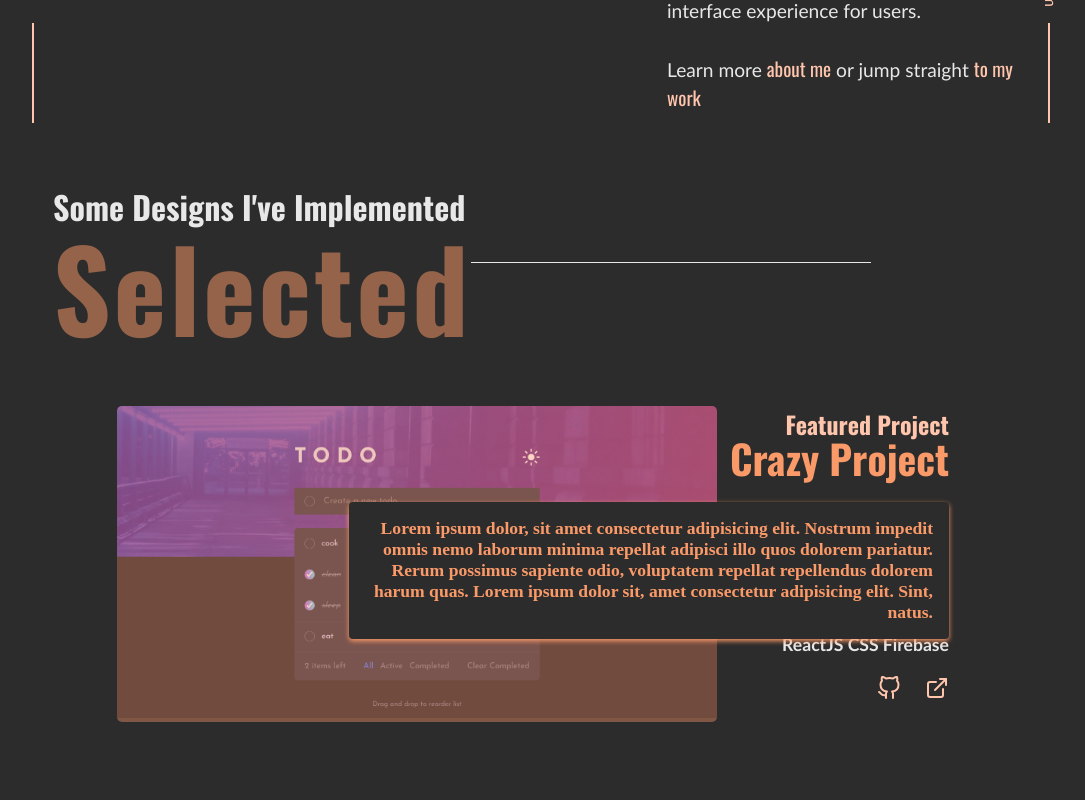
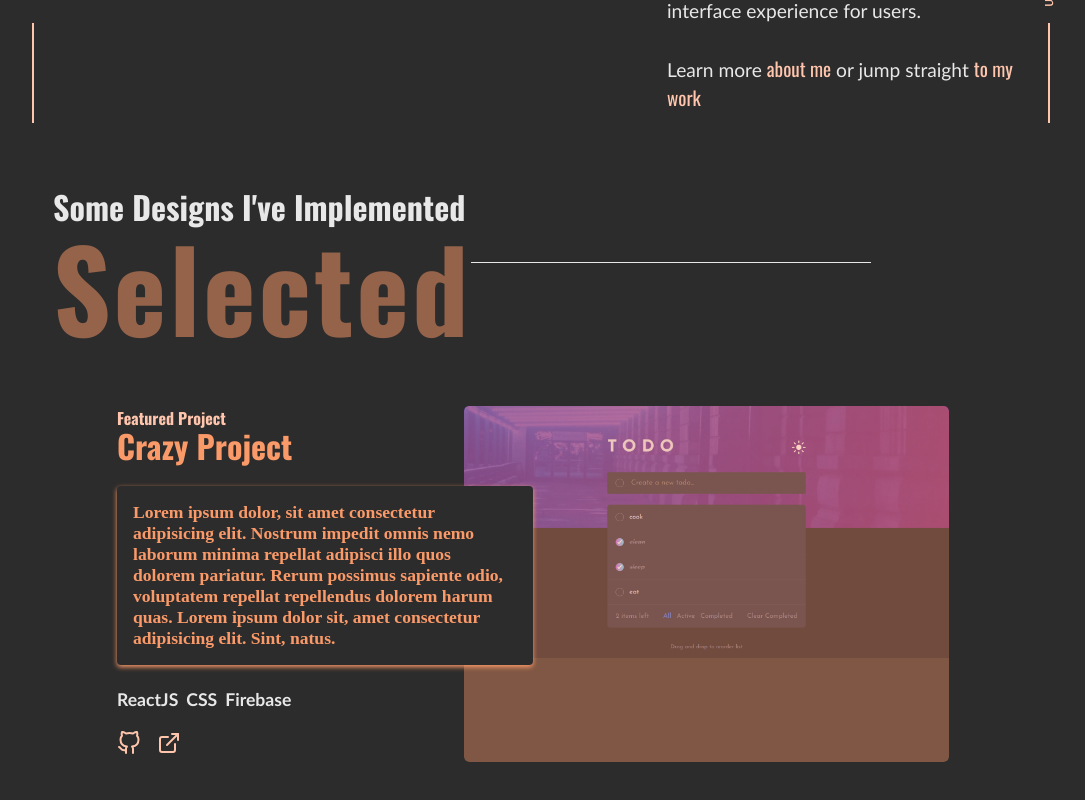
Before and after one commit to Oluwajuwonomoyele/my-portfolio, a JavaScript app: page / in a window 1280 px wide. Shown: the part 677-1477 px from the top of the page, without its empty margins (107-1192 px from the left). Built offline with nearby package versions, Linux system fonts and the light colour scheme; the HTML template or start-up script is replaced by a standard one.

Commit message:
update projects section

```diff
--- a/src/components/ProjectDesign/Design.styles.js
+++ b/src/components/ProjectDesign/Design.styles.js
@@ -2,69 +2,90 @@ import styled from "styled-components";
 
 export const ProjectDesignSection = styled.div`
     padding: 4rem;
-    display: flex;
-    justify-content: space-between;
+    display: grid;
+    grid-template-columns: repeat(12, 1fr);
+    align-items: stretch;
 `
 export const ImgDiv = styled.div`
     position: relative;
     cursor: pointer;
     border-radius: 5px;
     overflow: hidden;
+    grid-area: ${({imgStart}) => imgStart ? '1 / 1 / -1 / 8' : '1 / 6 / -1 / 13'};
+    z-index: 3;
 
     &::after {
         content: '';
         position: absolute;
+        width: 100%;
+        height: 100%;
         inset: 0;
         background-color: ${props => props.theme.colors.primary2};
-        width: 100%;
-        height: 100%;
         opacity: 0.4;
         transition: all 0.4s ease-out;
+        border-radius: 5px;
+        overflow: hidden;
     }
     &:hover::after {
         background-color: transparent;
     }
     img {
-        width: 600px;
+        width: 100%;
+        vertical-align: middle;
     }
 `
 export const ContentDiv = styled.div`
-    text-align: right;
+    text-align: ${({imgStart}) => imgStart ? 'right': 'left'};
     display: flex;
     flex-direction: column;
-    gap: 1rem;
+    align-items: ${({imgStart}) => imgStart ? 'end': 'start'};
+    gap: 1.5rem;
+    grid-area: ${({imgStart}) => imgStart ? '1 / 7 / -1 / 13': '1 / 1 / -1 / 7'};
     position: relative;
 
     h1 {
-        font-size: 1.5rem;
+        font-size: 1rem;
         color: ${props => props.theme.colors.primary};
     }
     h2 {
-        font-size: 2.5rem;
+        font-size: 2rem;
         line-height: 2rem;
         color: ${props => props.theme.colors.primary2};
     }
 `
 export const Desc = styled.div`
-    position: absolute;
-    margin-top: 6rem;
-    width: 600px;
     padding: 1rem;
     border-radius: 4px;
     background-color: ${props => props.theme.colors.secondary};;
     color: ${props => props.theme.colors.primary2};
-    right: 0;
     font-size: 1.1rem;
     font-weight: bold;
-    box-shadow: 0 2px 5px ${props => props.theme.colors.primary2};;
+    box-shadow: 0 2px 5px ${props => props.theme.colors.primary2};
+    z-index: 6;
 
+`
+export const LLDiv = styled.div`
+    display: flex;
+    flex-direction: column;
+    gap: 1rem;
+    text-align: right;
+`
+export const Lang = styled.div`
+    font-weight: bold;
+    font-size: 1.1rem;
+    color: ${props => props.theme.colors.white};
+    font-family: calibri;
+    display: flex;
+    justify-content: ${({imgStart}) => imgStart ? 'end': 'start'};
+    gap: 0.5rem;
 `
 export const Links = styled.div`
     display: flex;
-    justify-content: right;
+    justify-content: ${({imgStart}) => imgStart ? 'end' : 'start'};
     align-items: center;
-    gap: 1.5rem;
+    gap: 1rem;
     font-size: 1.5rem;
+    width: 100%;
 
     a {
         color: ${props => props.theme.colors.primary};
@@ -74,10 +95,3 @@ export const Links = styled.div`
         transition: all 0.4s ease-out;
     }
 `
-export const Lang = styled.div`
-    margin-top: 9rem;
-    font-weight: bold;
-    font-size: 1.1rem;
-    color: ${props => props.theme.colors.white};
-    font-family: calibri;
-`
--- a/src/components/ProjectDesign/index.js
+++ b/src/components/ProjectDesign/index.js
@@ -1,21 +1,22 @@
-import { ProjectDesignSection, ImgDiv, ContentDiv, Desc, Lang, Links } from './Design.styles';
+import { ProjectDesignSection, ImgDiv, ContentDiv, Desc, LLDiv, Lang, Links } from './Design.styles';
 import { FiGithub, FiExternalLink } from 'react-icons/fi'
 import todo from '../../assets/Todo app.png'
 
 const ProjectDesign = () => {
     return (
         <ProjectDesignSection>
-            <ImgDiv>
+            <ImgDiv imgStart={false}>
                 <img src={todo} />
             </ImgDiv>
-            <ContentDiv>
+            <ContentDiv imgStart={false}>
                 <div>
                     <h1>Featured Project</h1>
                     <h2>Crazy Project</h2>
                 </div>
                 <Desc>Lorem ipsum dolor, sit amet consectetur adipisicing elit. Nostrum impedit omnis nemo laborum minima repellat adipisci illo quos dolorem pariatur. Rerum possimus sapiente odio, voluptatem repellat repellendus dolorem harum quas. Lorem ipsum dolor sit, amet consectetur adipisicing elit. Sint, natus.</Desc>
-                <Lang>ReactJS CSS Firebase</Lang>
-                <Links>
+                <LLDiv>
+                    <Lang imgStart={false}><p>ReactJS</p> <p>CSS</p> <p>Firebase</p></Lang>
+                    <Links imgStart={false}>
                         <a href="#">
                             <FiGithub />
                         </a>
@@ -23,6 +24,7 @@ const ProjectDesign = () => {
                             <FiExternalLink />
                         </a>
                     </Links>
+                </LLDiv>
             </ContentDiv>
         </ProjectDesignSection>
     );
--- a/src/index.css
+++ b/src/index.css
@@ -1,4 +1,6 @@
-* {
+*,
+*::before,
+*::after {
     box-sizing: border-box;
     padding: 0;
     margin: 0;
```
Also changed, not shown: src/ProjectsData.js (+14 -7 lines). Lines whose indentation alone changed are shown as unchanged.
